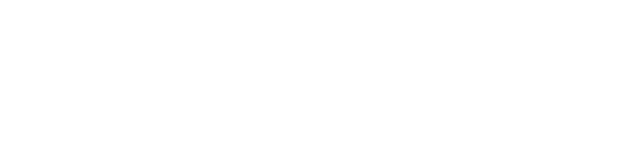
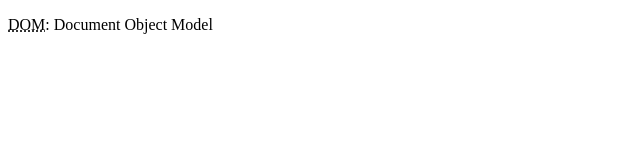
Before and after one commit to IsiahLyons67/11-February-2017, a plain HTML site: page index.html in a window 1280 px wide. Shown: the whole page, without its empty margins (0-640 px from the left). Drawn offline with Linux system fonts and the light colour scheme.

Commit message:
Adding Document object model

```diff
--- a/index.html
+++ b/index.html
@@ -5,5 +5,6 @@
         <title>An HTML Template</title>
     </head>
     <body>
+      <p><abbr title="Document Object Model">DOM</abbr>: Document Object Model</p>
     </body>
 </html>
```
Lines whose indentation alone changed are shown as unchanged.
